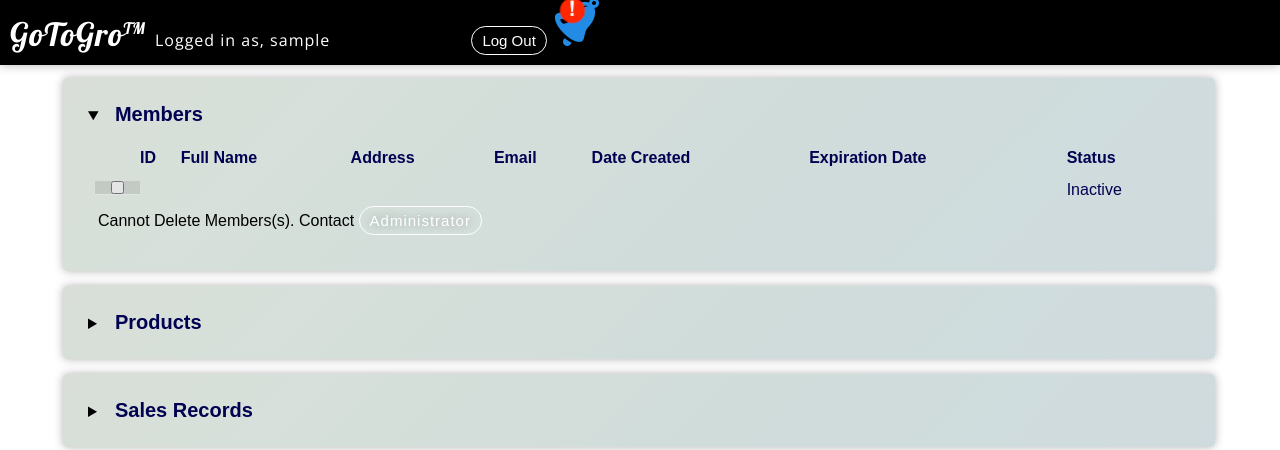
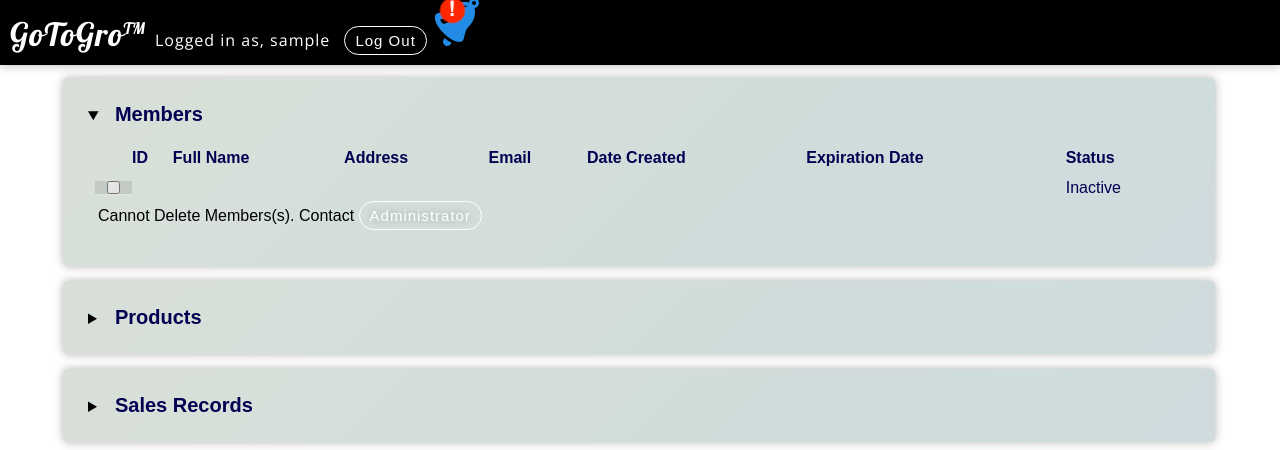
Before and after one commit to j-frances/SWE20001, a PHP site: page /home.php in a window 1280 px wide, after a click on "Members". Shown: the top 450 px of the page. Run offline with PHP 8.4, Linux system fonts and the light colour scheme; the visitor is signed in with stand-in values (Sample User, id 1); tables that the repository leaves empty or names only in its code hold one stand-in row (values such as "Sample post"); data that the repository does not hold is empty.

Commit message:
Update header UI

```diff
--- a/stylesheet.css
+++ b/stylesheet.css
@@ -462,9 +462,7 @@ hr{
     transition: ease-out 0.5s;
     border: 1px solid white;
     cursor: pointer;
-}
-.homepage header #logout {
-    margin-left: 10%;
+    letter-spacing: 1px;
 }
 .homepage header button:hover {
     background: white;
@@ -482,9 +480,22 @@ hr{
     border-radius: 20px;
     padding: 5px 10px;
     border: 1px solid white;
+    cursor: pointer;
+    transition: ease-out 0.5s;
+}
+.homepage label a:hover {
+    background: white;
+    color: black;
 }
 .homepage label input:checked + a {
     color: #000;
     background: red;
     border: 1px solid #fff;
 }
+.table td:nth-child(1) {
+    width: 1px;
+}
+.table td:nth-child(1) input {
+    margin-right: 20px;
+    margin-bottom: 10px;
+}
```
